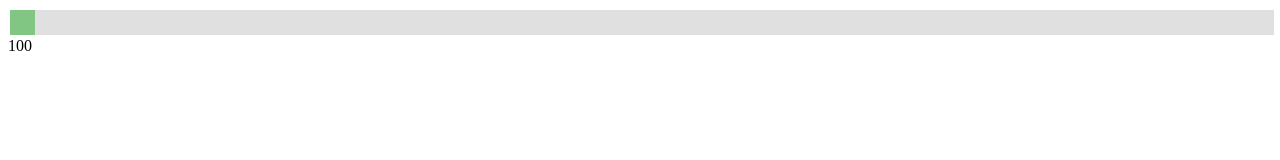
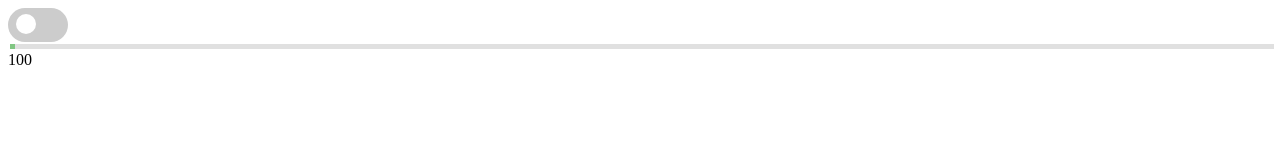
Before and after one commit to AndrewPecha/TestPSStuff, a plain HTML site: page BadUI/BadSlider.html in a window 1280 px wide. Drawn offline with Linux system fonts and the light colour scheme.

Commit message:
staart playing with toggle

```diff
--- a/BadUI/BadSlider.html
+++ b/BadUI/BadSlider.html
@@ -9,7 +9,7 @@
             -webkit-appearance: none;  /* Override default CSS styles */
             appearance: none;
             width: 100%; /* Full-width */
-            height: 25px; /* Specified height */
+            height: 5px; /* Specified height */
             background: #d3d3d3; /* Grey background */
             outline: none; /* Remove outline */
             opacity: 0.7; /* Set transparency (for mouse-over effects on hover) */
@@ -26,22 +26,89 @@
         .slider::-webkit-slider-thumb {
             -webkit-appearance: none; /* Override default look */
             appearance: none;
-            width: 25px; /* Set a specific slider handle width */
-            height: 25px; /* Slider handle height */
+            width: 5px; /* Set a specific slider handle width */
+            height: 5px; /* Slider handle height */
             background: #4CAF50; /* Green background */
             cursor: pointer; /* Cursor on hover */
         }
 
         .slider::-moz-range-thumb {
-            width: 25px; /* Set a specific slider handle width */
-            height: 25px; /* Slider handle height */
+            width: 5px; /* Set a specific slider handle width */
+            height: 5px; /* Slider handle height */
             background: #4CAF50; /* Green background */
             cursor: pointer; /* Cursor on hover */
+        }
+
+        /* The switch - the box around the slider */
+        .switch {
+            position: relative;
+            display: inline-block;
+            width: 60px;
+            height: 34px;
+        }
+
+        /* Hide default HTML checkbox */
+        .switch input {
+            opacity: 0;
+            width: 0;
+            height: 0;
+        }
+
+        /* The slider */
+        .toggle {
+            position: absolute;
+            cursor: pointer;
+            top: 0;
+            left: 0;
+            right: 0;
+            bottom: 0;
+            background-color: #ccc;
+            -webkit-transition: .4s;
+            transition: .4s;
+        }
+
+        .toggle:before {
+            position: absolute;
+            content: "";
+            height: 20px;
+            width: 20px;
+            left: 8px;
+            bottom: 8px;
+            background-color: white;
+            -webkit-transition: .4s;
+            transition: .4s;
+        }
+
+        input:checked + .toggle {
+            background-color: #2196F3;
+        }
+
+        input:focus + .toggle {
+            box-shadow: 0 0 1px #2196F3;
+        }
+
+        input:checked + .toggle:before {
+            -webkit-transform: translateX(26px);
+            -ms-transform: translateX(26px);
+            transform: translateX(26px);
+        }
+
+        /* Rounded sliders */
+        .toggle.round {
+            border-radius: 34px;
+        }
+
+        .toggle.round:before {
+            border-radius: 50%;
         }
     </style>
 
     <body>
         <div class="slidecontainer">
+            <label class="switch">
+                <input type="checkbox">
+                <span class="toggle round"></span>
+              </label>
             <input type="range" min="1" max="999999" value="100" class="slider" id="myRange"><div id="demo"></div>
         </div>
     </body>
```
